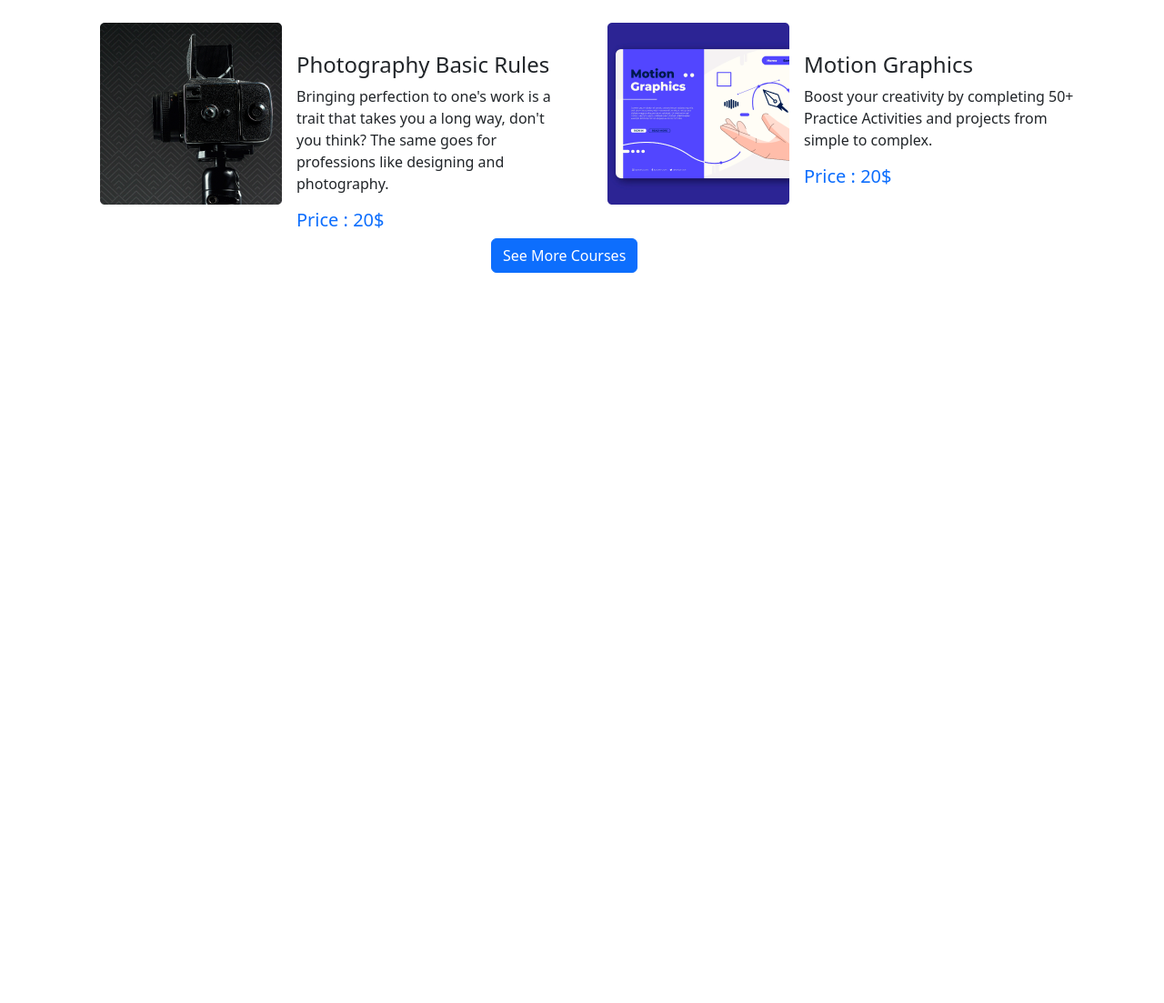
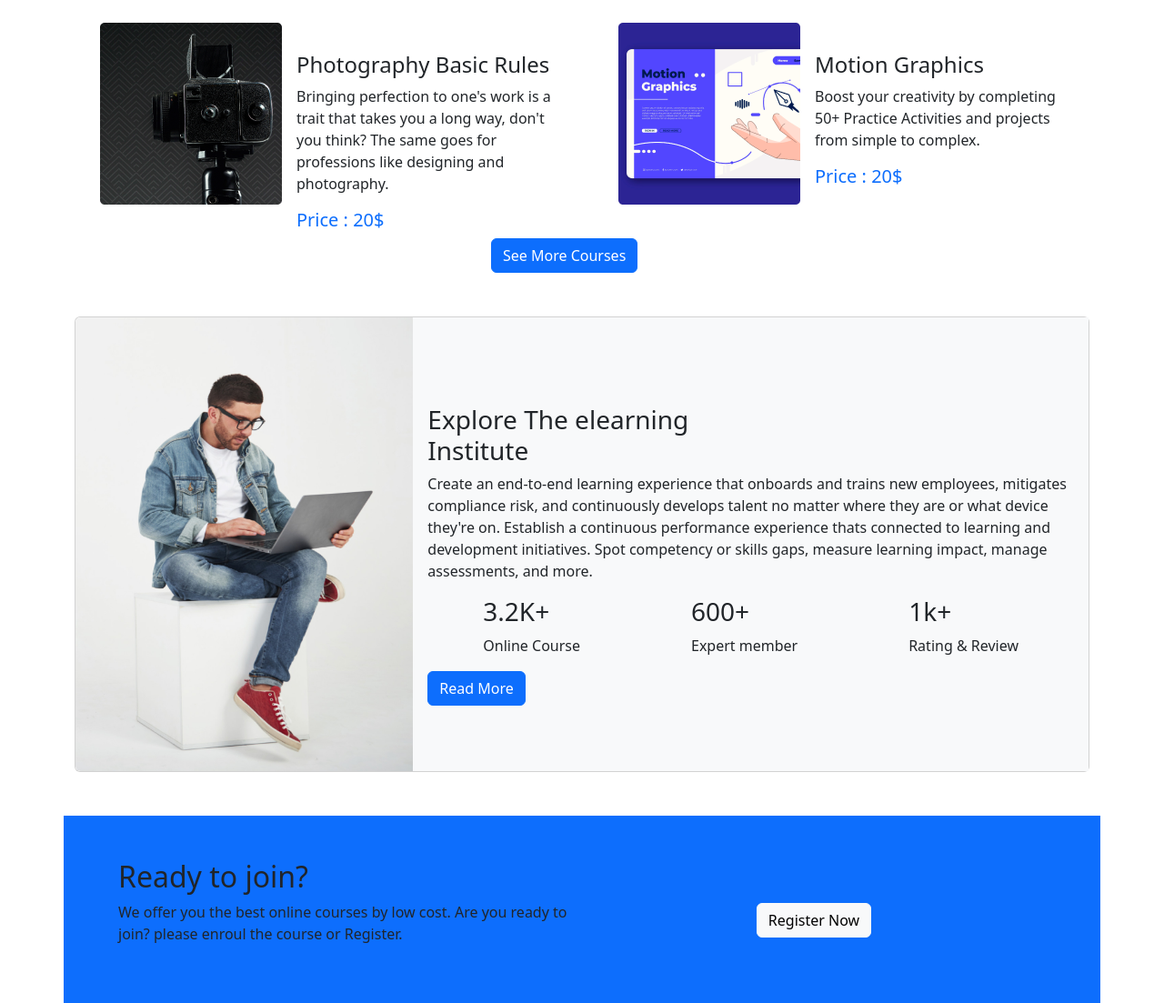
Before and after one commit to akadercox/e-learning, a plain HTML site: page index.html in a window 1280 px wide. Shown: the part 1490-2593 px from the top of the page at 91% size. Before the commit the page ends 1790 px from the top, so only its background shows below. Drawn offline with nearby package versions, Linux system fonts and the light colour scheme.

Commit message:
ready to join commit

```diff
--- a/index.html
+++ b/index.html
@@ -105,7 +105,7 @@
             <p>We have many interesting courses for your skill development. Please keep registered.</p>
         </div>
         <div class="container overflow-hidden text-center">
-            <div class="row gy-5">
+            <div class="row g-5">
                 <div class="col-lg-6 col-md-12 col-sm-12">
                     <div> <img src="images/course/course-1.png" class="rounded float-start p-3" alt=""> </div>
                     <div class="text-start pt-5">
@@ -165,8 +165,77 @@
     </section>
     <!-- Courses Section End -->
     <!-- Explore Section Start -->
+    <section class="container mt-5">
+        <div class="card mb-3 col-12">
+            <div class="row g-0">
+              <div class="col-md-4">
+                <img src="images/working.png" class="img-fluid rounded-start me-3" alt="...">
+              </div>
+              <div class="col-md-8 bg-light">
+                <div class="card-body pt-5">
+                  <h3 class="card-title mt-5">Explore The elearning <br> Institute</h3>
+                  <p class="card-text">Create an end-to-end learning experience that onboards and trains new employees, mitigates compliance risk, and continuously develops talent no matter where they are or what device they're on. Establish a continuous performance experience thats connected to learning and development initiatives. Spot competency or skills gaps, measure learning impact, manage assessments, and more.</p>
+                  <div class="d-flex justify-content-around">
+                    <div>
+                        <h3>3.2K+</h3>
+                        <p>Online Course</p>
+                    </div>
+                    <div>
+                        <h3>600+</h3>
+                        <p>Expert member</p>
+                    </div>
+                    <div>
+                        <h3>1k+</h3>
+                        <p>Rating & Review</p>
+                    </div>
+                  </div>
+                  <button type="button" class="btn btn-primary">Read More</button>
 
+                </div>
+              </div>
+            </div>
+          </div>
+
+    </section>
     <!-- Explore Section End -->
+    <!-- Ready to join Section Start  -->
+    <section class="container mt-5 bg-primary">
+        <div class="container text-center p-5">
+            <div class="d-flex flex-sm-column flex-md-column flex-lg-row">
+              <div class="col text-start">
+                <h2>Ready to join?</h2>
+                <p>We offer you the best online courses by low cost. Are you ready to join? please enroul the course or Register.</p>
+              </div>
+              <div class="col text-center pt-5">
+                <!-- Button trigger modal -->
+<button type="button" class="btn btn-light" data-bs-toggle="modal" data-bs-target="#exampleModal">
+    Register Now
+  </button>
+
+  <!-- Modal -->
+  <div class="modal fade" id="exampleModal" tabindex="-1" aria-labelledby="exampleModalLabel" aria-hidden="true">
+    <div class="modal-dialog">
+      <div class="modal-content">
+        <div class="modal-header">
+          <h5 class="modal-title" id="exampleModalLabel">Terms & condition</h5>
+          <button type="button" class="btn-close" data-bs-dismiss="modal" aria-label="Close"></button>
+        </div>
+        <div class="modal-body">
+            I accept all terms & condition
+        </div>
+        <div class="modal-footer">
+          <button type="button" class="btn btn-secondary" data-bs-dismiss="modal">Close</button>
+          <button type="button" class="btn btn-primary">Accept</button>
+        </div>
+      </div>
+    </div>
+  </div>
+              </div>
+            </div>
+        </div>
+
+    </section>
+    <!-- Ready to join Section End -->
 
 
 
```
